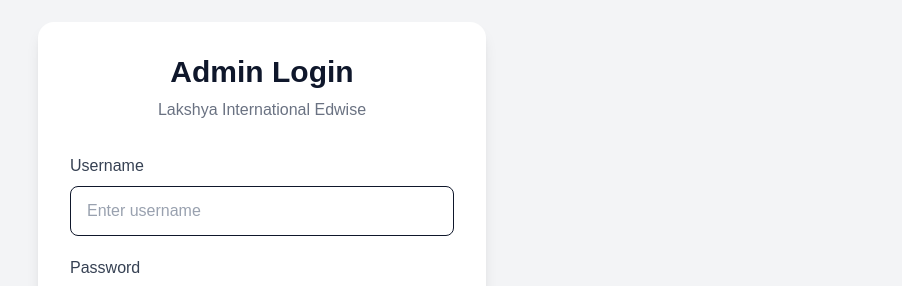
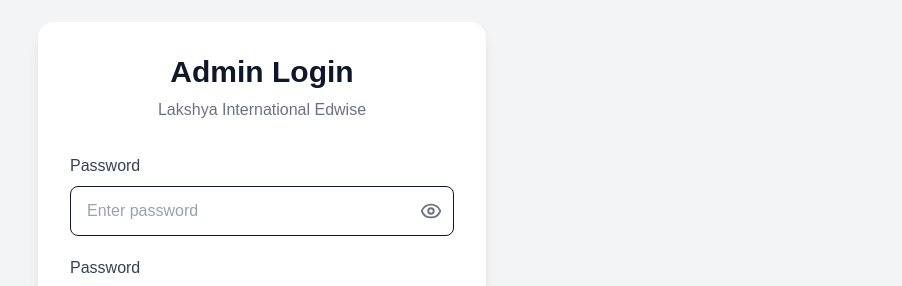
Before and after one commit to balusubbu456-del/lakshya-edwise-website, a Next.js app: page /admin/login in a window 1280 px wide. Shown: the part 170-456 px from the top of the page, without its empty margins (378-1280 px from the left). Built offline with nearby package versions, Linux system fonts and the light colour scheme.

Commit message:
Add password show hide

```diff
--- /dev/null
+++ b/app/admin/login/PasswordInput.tsx
@@ -0,0 +1,34 @@
+"use client";
+
+import { useState } from "react";
+import { Eye, EyeOff } from "lucide-react";
+
+export default function PasswordInput() {
+  const [show, setShow] = useState(false);
+
+  return (
+    <div>
+      <label className="mb-2 block font-medium text-gray-700">
+        Password
+      </label>
+
+      <div className="relative">
+        <input
+          type={show ? "text" : "password"}
+          name="password"
+          placeholder="Enter password"
+          required
+          className="w-full rounded-lg border px-4 py-3 pr-12 text-slate-900 placeholder:text-gray-400 outline-none focus:border-blue-600"
+        />
+
+        <button
+          type="button"
+          onClick={() => setShow(!show)}
+          className="absolute right-3 top-1/2 -translate-y-1/2 text-gray-500 hover:text-blue-600"
+        >
+          {show ? <EyeOff size={22} /> : <Eye size={22} />}
+        </button>
+      </div>
+    </div>
+  );
+}
--- a/app/admin/login/page.tsx
+++ b/app/admin/login/page.tsx
@@ -1,4 +1,5 @@
 import { adminLogin } from "./actions";
+import PasswordInput from "./PasswordInput";
 
 export default function AdminLoginPage({
   searchParams,
@@ -23,18 +24,8 @@
         )}
 
         <form action={adminLogin} className="space-y-5">
-          <div>
-            <label className="mb-2 block font-medium text-gray-700">
-              Username
-            </label>
-            <input
-              type="text"
-              name="username"
-              placeholder="Enter username"
-              required
-              className="w-full rounded-lg border px-4 py-3 text-slate-900 placeholder:text-gray-400 outline-none focus:border-blue-600"
-            />
-          </div>
+
+          <PasswordInput />
 
           <div>
             <label className="mb-2 block font-medium text-gray-700">
```
